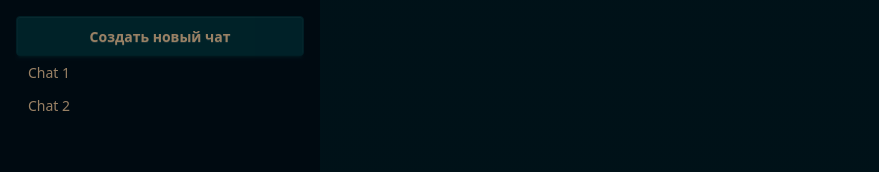
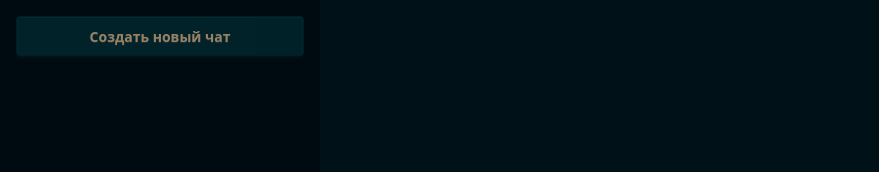
Before and after one commit to DenisJet/green-test, a React (Vite) app: page / in a window 1280 px wide. Shown: the top 172 px of the page, without its empty margins (0-879 px from the left). Built offline with nearby package versions, Linux system fonts and the light colour scheme.

Commit message:
refactor: refactor add chat phones

```diff
--- a/src/App.tsx
+++ b/src/App.tsx
@@ -1,10 +1,20 @@
+import { useEffect, useState } from "react";
 import AddChatModal from "./components/AddChatModal/AddChatModal";
 import AuthModal from "./components/AuthModal/AuthModal";
 
 function App() {
+  const [phones, setPhones] = useState<string[]>([]);
+
   const apiUrl = sessionStorage.getItem("apiUrl");
   const idInstance = sessionStorage.getItem("idInstance");
   const apiTokenInstance = sessionStorage.getItem("apiTokenInstance");
+
+  useEffect(() => {
+    const storedPhones = sessionStorage.getItem("chatPhones");
+    if (storedPhones) {
+      setPhones(JSON.parse(storedPhones));
+    }
+  }, []);
 
   const addChatModalOpenClick = () => {
     const modal = document.getElementById(
@@ -43,12 +53,11 @@ function App() {
                 Создать новый чат
               </button>
             </li>
-            <li>
-              <a>Chat 1</a>
-            </li>
-            <li>
-              <a>Chat 2</a>
-            </li>
+            {phones &&
+              phones.length > 0 &&
+              phones.map((phone: string) => {
+                return <li>{phone}</li>;
+              })}
           </ul>
         </div>
       </div>
@@ -57,7 +66,7 @@ function App() {
         idInstance={idInstance || undefined}
         apiTokenInstance={apiTokenInstance || undefined}
       />
-      <AddChatModal />
+      <AddChatModal phones={phones} setPhones={setPhones} />
     </div>
   );
 }
--- a/src/components/AddChatModal/AddChatModal.tsx
+++ b/src/components/AddChatModal/AddChatModal.tsx
@@ -1,24 +1,21 @@
-import { useEffect, useState } from "react";
+import { useState } from "react";
 
-export default function AddChatModal() {
+type AddChatModalProps = {
+  phones: string[];
+  setPhones: (phones: string[]) => void;
+};
+
+export default function AddChatModal({ phones, setPhones }: AddChatModalProps) {
   const [phone, setPhone] = useState("");
-  const [phones, setPhones] = useState<string[]>([]);
   const [error, setError] = useState("");
 
-  useEffect(() => {
-    const storedPhones = sessionStorage.getItem("chatPhones");
-    if (storedPhones) {
-      setPhones(JSON.parse(storedPhones));
-    }
-  }, []);
+  const modal = document.getElementById(
+    "addChatModal",
+  ) as HTMLDialogElement | null;
 
   const handlePhoneChange = (e: React.ChangeEvent<HTMLInputElement>) => {
     setPhone(e.target.value);
   };
-
-  const modal = document.getElementById(
-    "addChatModal",
-  ) as HTMLDialogElement | null;
 
   const handleClose = () => {
     if (modal) {
```
